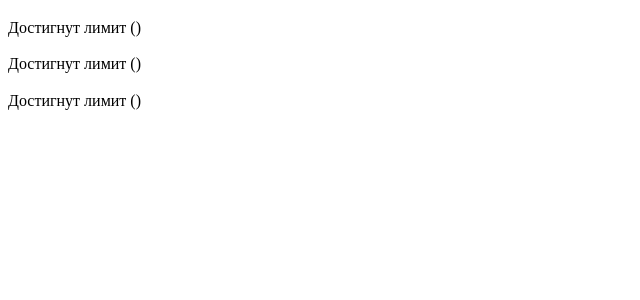
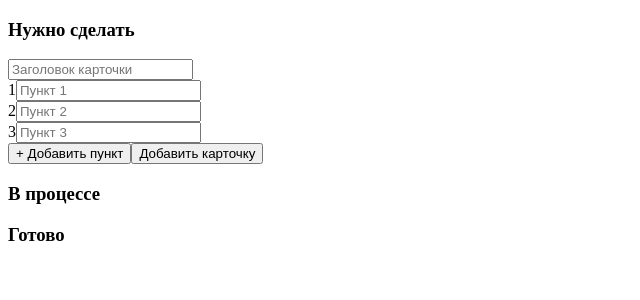
Before and after one commit to deadily/task-2, a Vue app: page / in a window 1280 px wide. Shown: the top 300 px of the page, without its empty margins (0-640 px from the left). Built offline with nearby package versions, Linux system fonts and the light colour scheme.

Commit message:
templates for other components done

```diff
--- a/src/components/CardForm.vue
+++ b/src/components/CardForm.vue
@@ -22,7 +22,7 @@
           @click="removeItem(index)"
           class="remove-btn"
         >
-          ×
+        ×
         </button>
       </div>
     </div>
@@ -46,7 +46,57 @@
 <script>
 import { ref } from 'vue';
 
+export default {
+  name: 'CardForm',
+  emits: ['submit'],
+  setup(_, { emit }) {
+    const title = ref('');
+    const items = ref(['', '', '']);
 
+
+    const addItem = () => {
+      if (items.value.length < 5) {
+        items.value.push('');
+      }
+    };
+
+
+    const removeItem = (index) => {
+      if (items.value.length > 3) {
+        items.value.splice(index, 1);
+      }
+    };
+
+
+    const submitForm = () => {
+      const filteredItems = items.value.filter(item => item.trim());
+
+      if (filteredItems.length < 3) {
+        alert("Заполните не менее 3-х пунктов");
+        return;
+      }
+
+
+      emit('submit', {
+        title: title.value,
+        items: filteredItems,
+      });
+
+
+      title.value = '';
+      items.value = ['', '', ''];
+    };
+
+
+    return {
+      title,
+      items,
+      addItem,
+      removeItem,
+      submitForm,
+    };
+  },
+};
 
 </script>
 
--- a/src/components/Column.vue
+++ b/src/components/Column.vue
@@ -22,6 +22,80 @@ import Card from './Card.vue';
 import CardForm from './CardForm.vue';
 import { computed } from 'vue';
 
+export default {
+  name: 'Column',
+  components: { Card, CardForm },
+  props: {
+    title: String,
+    cards: Array,
+    maxCards: [Number, null],
+    columnId: String,
+    inProgressCardsLength: Number,
+  },
+  emits: ['addCard', 'moveCard', 'updateCard'],
+  setup(props, { emit }) {
+    const canAddCard = computed(() => props.maxCards === null || props.cards.length < props.maxCards);
 
 
+    const isLocked = computed(() => {
+      if (props.columnId === 'todo') {
+        const inProgressFull = props.inProgressCardsLength >= 5;
+        const hasReadyCard = props.cards.some(card => {
+          const total = card.items.length;
+          const completed = card.items.filter(i => i.completed).length;
+          return total > 0 && completed / total > 0.5;
+        });
+        return inProgressFull && hasReadyCard;
+      }
+      return false;
+    });
+
+
+    const addNewCard = (cardData) => {
+      emit('addCard', cardData);
+    };
+
+
+    const onUpdateItems = (card) => {
+      const total = card.items.length;
+      const completed = card.items.filter(i => i.completed).length;
+
+
+      if (total === 0) return;
+
+
+      const progress = completed / total;
+
+
+      if (props.columnId === 'todo') {
+        if (progress === 1) {
+          emit('moveCard', card, 'done');
+        } else if (progress > 0.5) {
+          if (props.inProgressCardsLength < 5) {
+            emit('moveCard', card, 'inProgress');
+          }
+        }
+        emit('updateCard', card, 'todo');
+
+      } else if (props.columnId === 'inProgress') {
+        if (progress === 1) {
+          emit('moveCard', card, 'done');
+        }
+        emit('updateCard', card, 'inProgress');
+
+      } else if (props.columnId === 'done') {
+        emit('updateCard', card, 'done');
+      }
+    };
+
+
+    return {
+      canAddCard,
+      isLocked,
+      addNewCard,
+      onUpdateItems,
+    };
+  },
+};
+
 </script>
```
